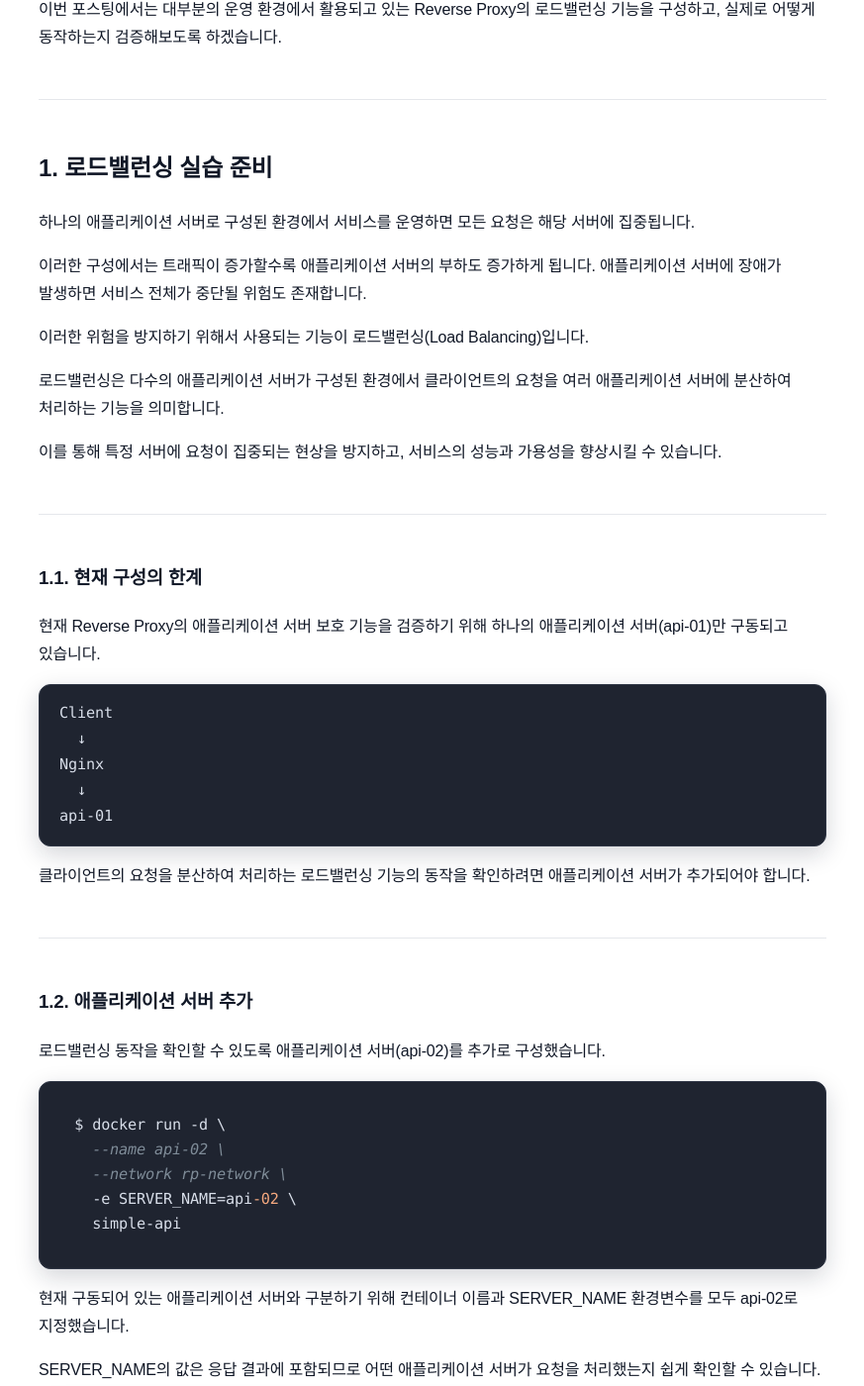
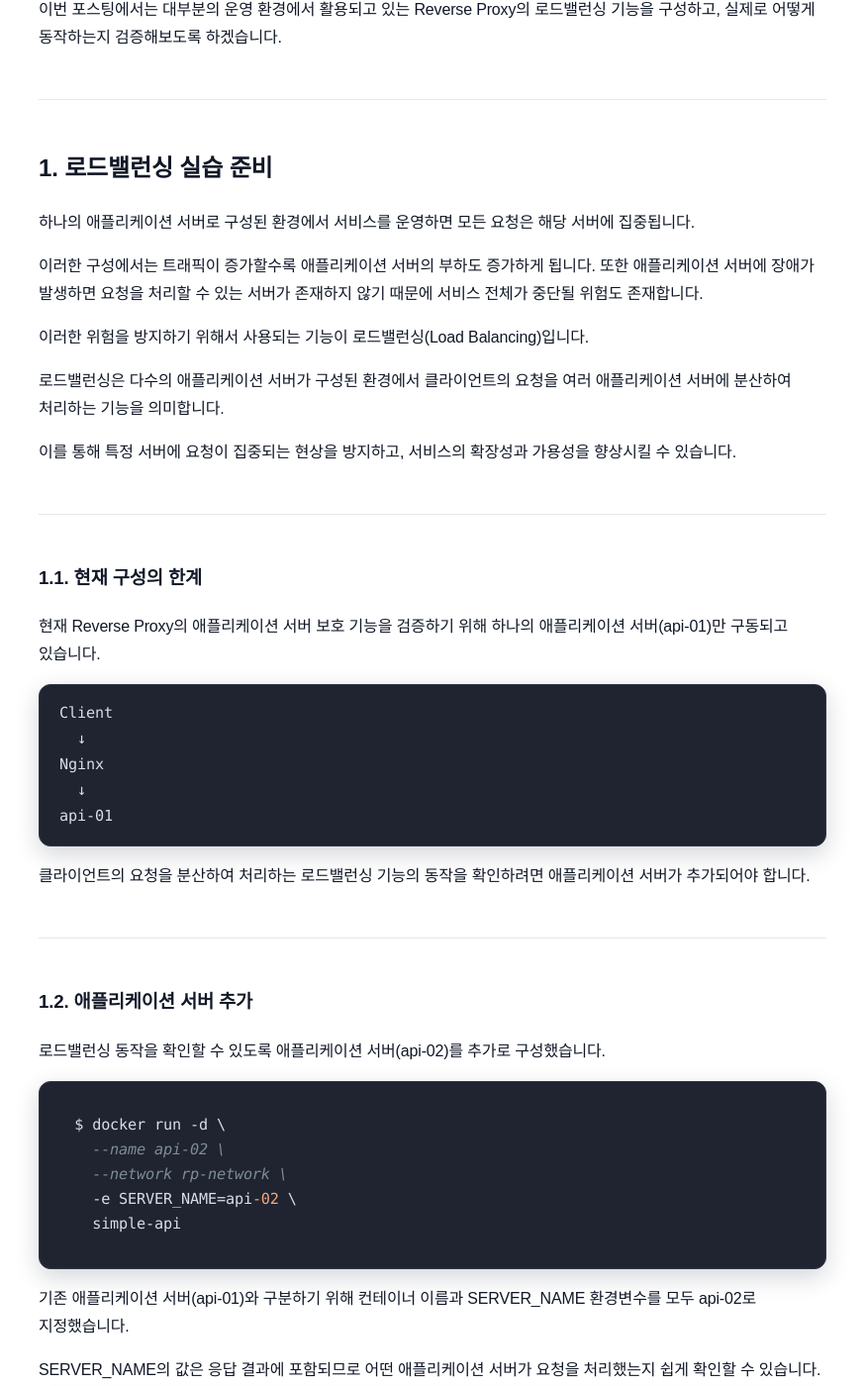
Before and after one commit to sanghoon-lee/sanghoon-lee.github.io, a Jekyll site: the page built from _posts/2026-06-14-nginx-rp5.md, in a window 1280 px wide and 1400 px high, scrolled down 589 px. Shown: the whole window at 99% size, without its empty margins (203-1076 px from the left). Built offline with Jekyll 4.4.1, drawn with Linux system fonts in a browser that asks for light colours; nearby versions of some CDN libraries; comment, search, counter and statistics services are not loaded; some of the changed text lies outside the part shown.

Commit message:
RP 5편 호스팅 보완

````diff
--- a/_posts/2026-06-14-nginx-rp5.md
+++ b/_posts/2026-06-14-nginx-rp5.md
@@ -23,13 +23,13 @@ Nginx를 이용해 Reverse Proxy를 구축하고, 애플리케이션 서버 대
 
 하나의 애플리케이션 서버로 구성된 환경에서 서비스를 운영하면 모든 요청은 해당 서버에 집중됩니다.
 
-이러한 구성에서는 트래픽이 증가할수록 애플리케이션 서버의 부하도 증가하게 됩니다. 애플리케이션 서버에 장애가 발생하면 서비스 전체가 중단될 위험도 존재합니다.
+이러한 구성에서는 트래픽이 증가할수록 애플리케이션 서버의 부하도 증가하게 됩니다. 또한 애플리케이션 서버에 장애가 발생하면 요청을 처리할 수 있는 서버가 존재하지 않기 때문에 서비스 전체가 중단될 위험도 존재합니다.
 
 이러한 위험을 방지하기 위해서 사용되는 기능이 로드밸런싱(Load Balancing)입니다.
 
 로드밸런싱은 다수의 애플리케이션 서버가 구성된 환경에서 클라이언트의 요청을 여러 애플리케이션 서버에 분산하여 처리하는 기능을 의미합니다.
 
-이를 통해 특정 서버에 요청이 집중되는 현상을 방지하고, 서비스의 성능과 가용성을 향상시킬 수 있습니다.
+이를 통해 특정 서버에 요청이 집중되는 현상을 방지하고, 서비스의 확장성과 가용성을 향상시킬 수 있습니다.
 
 ---
 
@@ -61,7 +61,7 @@ $ docker run -d \
   simple-api
 ```
 
-현재 구동되어 있는 애플리케이션 서버와 구분하기 위해 컨테이너 이름과 SERVER_NAME 환경변수를 모두 api-02로 지정했습니다.
+기존 애플리케이션 서버(api-01)와 구분하기 위해 컨테이너 이름과 SERVER_NAME 환경변수를 모두 api-02로 지정했습니다.
 
 SERVER_NAME의 값은 응답 결과에 포함되므로 어떤 애플리케이션 서버가 요청을 처리했는지 쉽게 확인할 수 있습니다.
 
@@ -90,7 +90,7 @@ SERVER_NAME의 값은 응답 결과에 포함되므로 어떤 애플리케이션
 
 이제 로드밸런싱 기능이 동작할 수 있도록 Reverse Proxy로 구성된 Nginx의 설정을 변경해야 합니다.
 
-Nginx는 upstream 지시어를 이용해서 여러 백엔드 서버를 하나의 그룹으로 관리할 수 있습니다.
+Nginx는 upstream 지시어를 이용해서 여러 백엔드 서버를 하나의 서버 그룹으로 관리할 수 있습니다.
 
 그리고 proxy_pass에서 개별 서버가 아닌 upstream 그룹을 지정하면 Nginx가 내부적으로 요청을 분산하여 전달하게 됩니다.
 
@@ -178,7 +178,9 @@ Reverse Proxy 서버(nginx-rp)와 2개의 애플리케이션 서버(api-01, api-
 $ curl http://192.168.56.11:80/api/server
 ```
 
-아래 응답 예시처럼 api-01과 api-02가 번갈아 응답되고 있었습니다. 이를 통해 Nginx가 클라이언트의 요청을 두 개의 애플리케이션 서버에 분산하여 전달하고 있음을 확인할 수 있었습니다.
+응답 결과에 포함된 serverName 값을 통해 어떤 애플리케이션 서버가 요청을 처리했는지 확인할 수 있는데, 아래처럼 api-01과 api-02가 번갈아 응답되고 있었습니다.
+
+이를 통해 Nginx가 클라이언트의 요청을 두 개의 애플리케이션 서버에 분산하여 전달하고 있음을 확인할 수 있었습니다. 또한 특정 서버가 아닌 서버 그룹(backend)을 대상으로 요청을 전달하고 있다는 점도 확인할 수 있었습니다.
 
 ```json
 {
@@ -215,8 +217,8 @@ $ curl http://192.168.56.11:80/api/server
 
 ## 3. 포스팅 목록
 
-* [[토이프로젝트] NginX로 Reverse Proxy 구성하기: (1) 개념과 동작 원리](https://sanghoon-lee.github.io/2026/06/03/nginx-rp/)
-* [[토이프로젝트] NginX로 Reverse Proxy 구성하기: (2) 애플리케이션 서버 구현](https://sanghoon-lee.github.io/2026/06/04/nginx-rp2/)
+* [[토이프로젝트] Nginx로 Reverse Proxy 구성하기: (1) 개념과 동작 원리](https://sanghoon-lee.github.io/2026/06/03/nginx-rp/)
+* [[토이프로젝트] Nginx로 Reverse Proxy 구성하기: (2) 애플리케이션 서버 구현](https://sanghoon-lee.github.io/2026/06/04/nginx-rp2/)
 * [[토이프로젝트] Nginx로 Reverse Proxy 구성하기: (3) Reverse Proxy 서버 구축](https://sanghoon-lee.github.io/2026/06/07/nginx-rp3/)
 * [[토이프로젝트] Nginx로 Reverse Proxy 구성하기: (4) 애플리케이션 서버 보호 기능 검증](https://sanghoon-lee.github.io/2026/06/08/nginx-rp4/)
 * [토이프로젝트] Nginx로 Reverse Proxy 구성하기: (5) 로드밸런싱 기능 검증
````
Also changed, not shown: _posts/2026-06-03-nginx-rp.md (+2 -2 lines), _posts/2026-06-04-nginx-rp2.md (+2 -2 lines), _posts/2026-06-07-nginx-rp3.md (+2 -2 lines), _posts/2026-06-08-nginx-rp4.md (+2 -2 lines).
